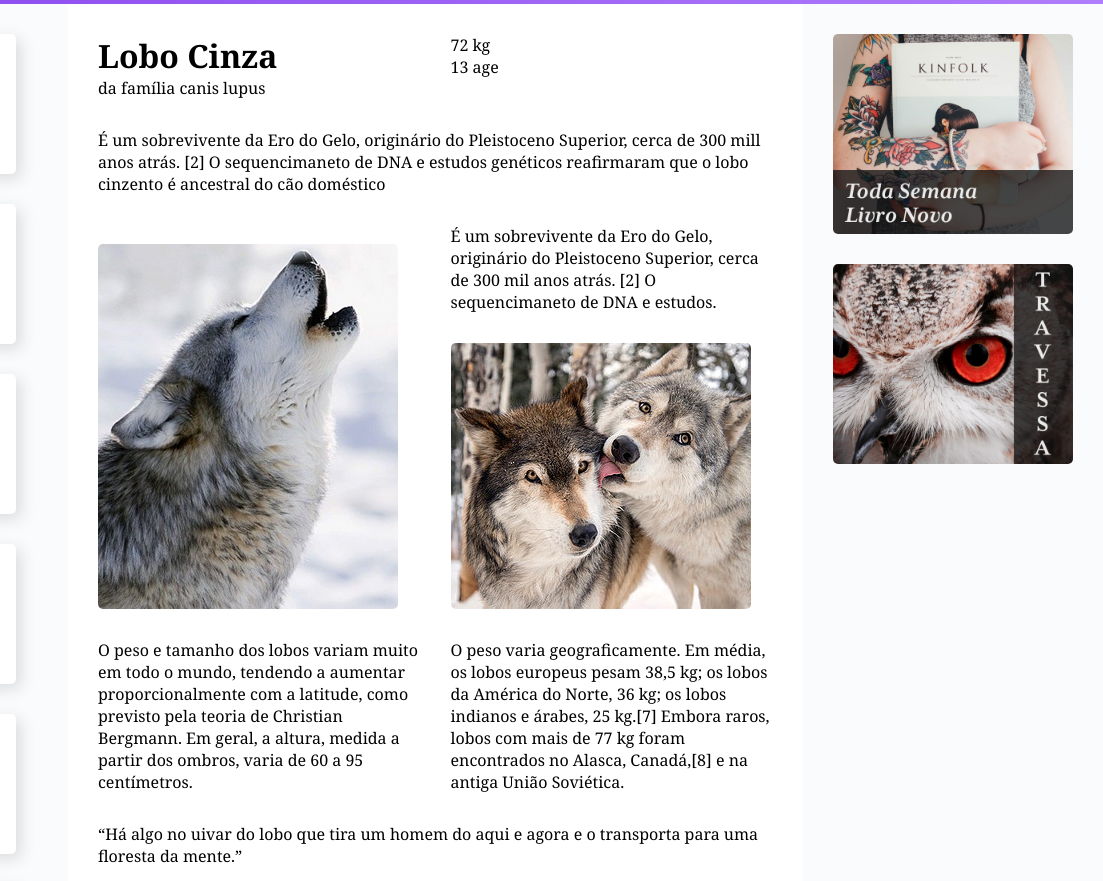
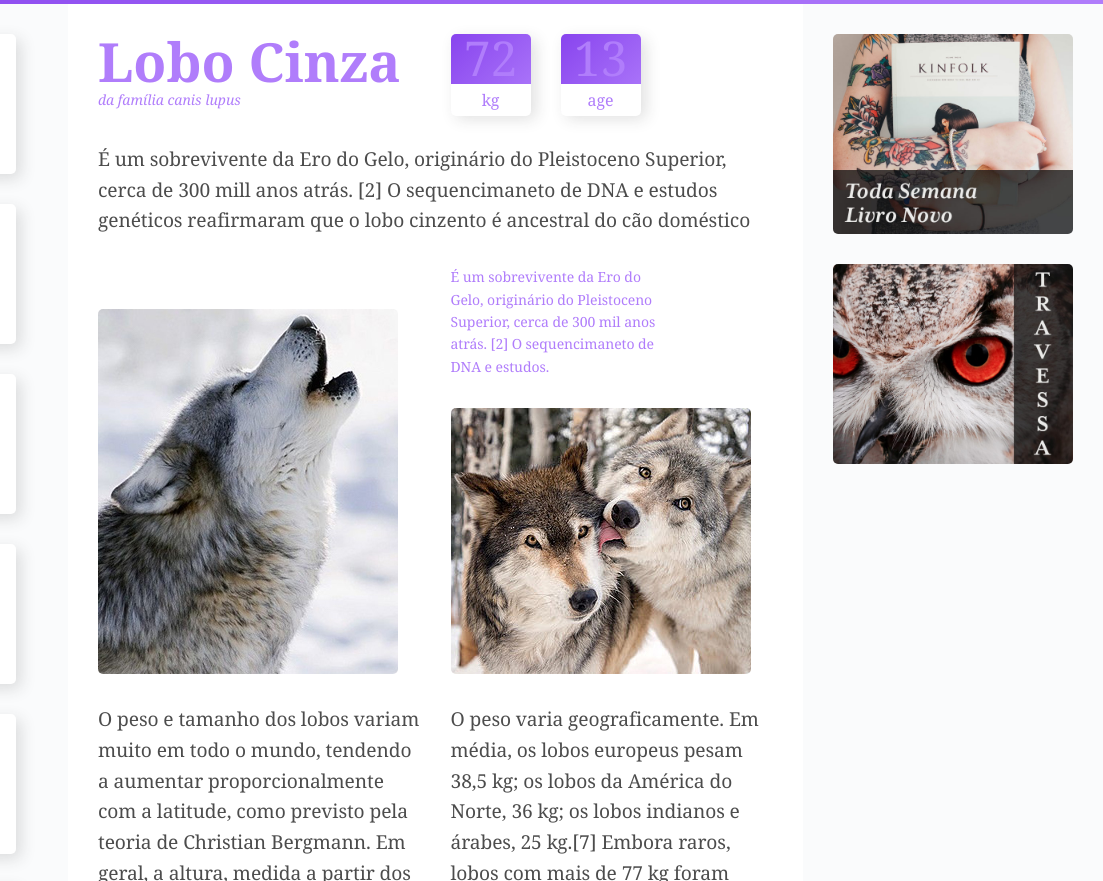
Before and after one commit to Diegofs96/wild-beast, a plain HTML site: page index.html in a window 1280 px wide. Shown: the part 100-981 px from the top of the page, 177-1280 px from the left. Drawn offline with Linux system fonts and the light colour scheme.

Commit message:
feat: add content style

```diff
--- a/css/style.css
+++ b/css/style.css
@@ -118,6 +118,112 @@ img {
 	align-self: flex-end;
 }
 
+/* ESTILOS CONTENT */
+
+p {
+	font-size: 1.2em;
+	line-height: 1.6;
+	letter-spacing: -0.005em;
+	color: rgba(0, 0, 0, .7);
+}
+
+.informacoes p + p {
+	margin-top: 30px;
+}
+
+/* TITULO */
+
+.titulo {
+	color: #B07DFB;
+}
+
+.titulo h1 {
+	font-size: 3.375em;
+	line-height: 1;
+	font-weight: 700;
+}
+
+.titulo span {
+	font-size: 0.875em;
+	font-style: italic;
+}
+
+/* Caracteristicas */
+.caracteristicas {
+	display: flex;
+	align-items: flex-start;
+}
+
+.caracteristicas > div {
+	width: 80px;
+	text-align: center;
+	background: linear-gradient(135deg, #8844EE, #B07DFB);
+	border-radius: 5px;
+	box-shadow: 5px 5px 15px 0px rgba(44, 44, 44, 0.15);
+	position: relative;
+}
+
+.caracteristicas > div:first-child {
+	margin-right: 30px;
+}
+
+.caracteristicas span {
+	display: block;
+	color: #B07DFB;
+}
+
+.numero {
+	color: #B07DFB;
+	font-size: 3em;
+	line-height: 1;
+	margin-top: 10px auto;
+}
+
+.rotulo {
+	background: white;
+	border-radius: 0 0 5px 5px;
+	padding: 5px 0;
+	position: relative;
+	top: 2px;
+}
+
+.destaque {
+	font-size: 0.875em;
+	color: #B07DFB;
+	max-width: 16em;
+}
+
+
+.citacao, .atributos {
+	align-self: start;
+ 	padding: 30px;
+ 	border-radius: 5px;
+ 	box-shadow: 5px 5px 15px 0px rgba(44, 44, 44, 0.15);
+	background: linear-gradient(135deg, #8844EE, #B07DFB);
+}
+
+.citacao p {
+	font-size: 1.5em;
+	font-style: italic;
+	text-align: center;
+	max-width: 500px;
+	margin: 0 auto;
+	color: white;
+}
+
+.atributos li {
+	color: white;
+	font-family: Courier, monospace;
+	font-size: 1.25em;
+	padding: 15px;
+}
+
+.atributos li + li {
+	border-top: 2px solid #B07DFB;
+}
+
+
+
 /* ANUNCIOS */
 .anuncios {
 	grid-area: anuncios;
--- a/index.html
+++ b/index.html
@@ -79,8 +79,10 @@
 					cerca de 300 mill anos atrás. [2] O sequencimaneto de DNA e estudos
 					genéticos reafirmaram que o lobo cinzento é ancestral do cão doméstico
 				</p>
+
 				<img class="imagem-1" src="img/wolf1.jpg" alt="Wolf 1" />
-				<p>
+
+				<p class="destaque">
 					É um sobrevivente da Ero do Gelo, originário do Pleistoceno Superior,
 					cerca de 300 mil anos atrás. [2] O sequencimaneto de DNA e estudos.
 				</p>
```
